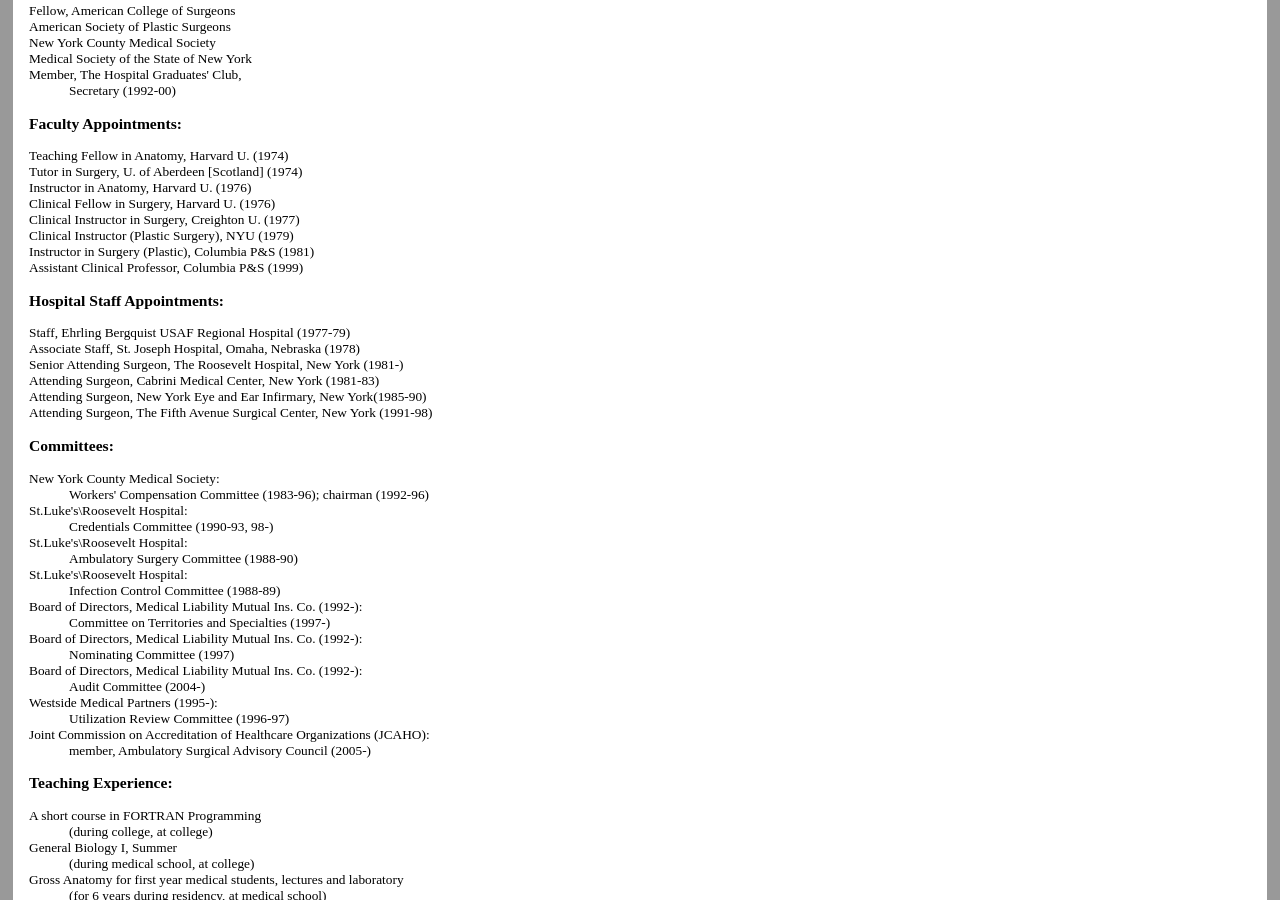
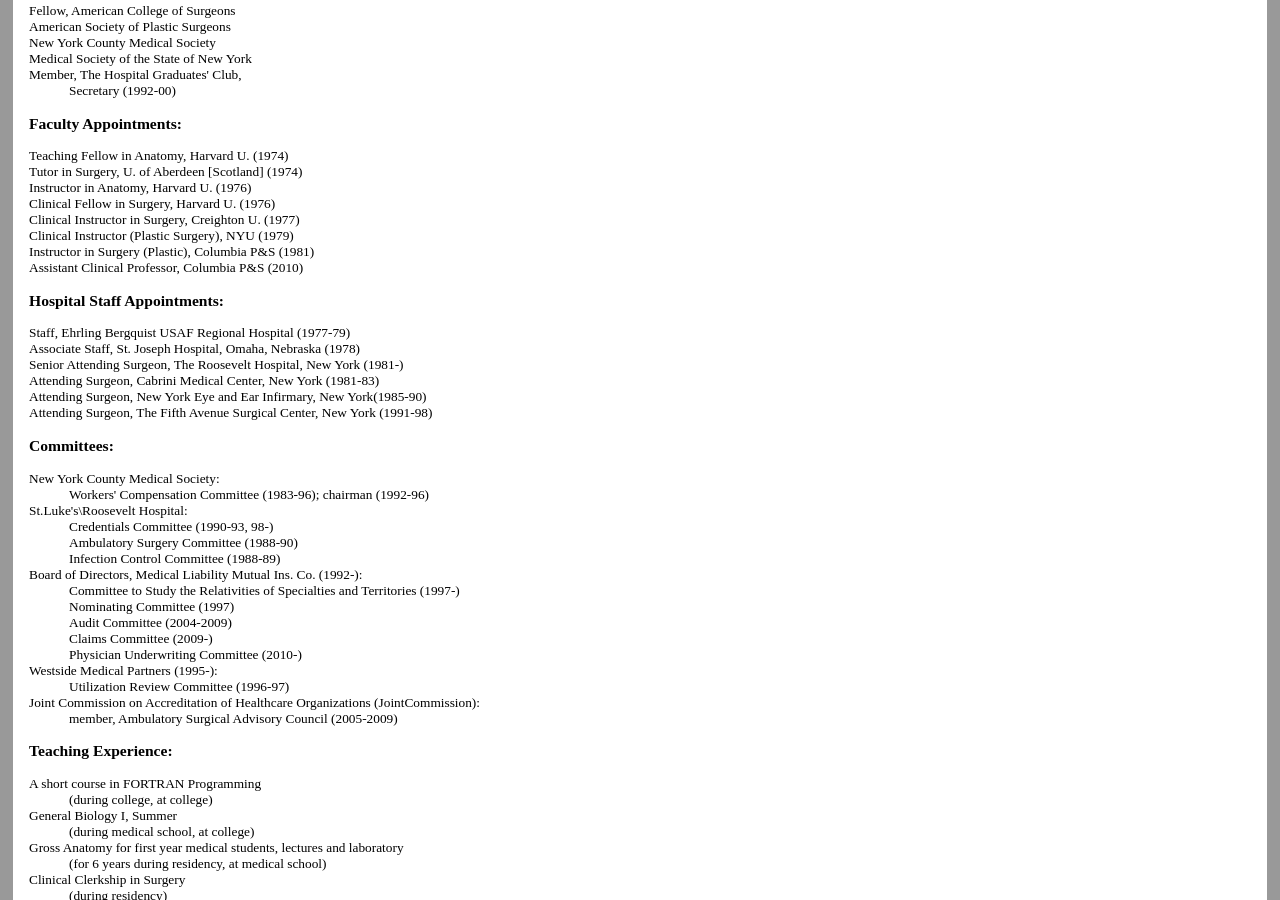
Before and after one commit to RichardKarpinski/richardkarpinski.github.com, a Jekyll site: the page built from cv.html, in a window 1280 px wide and 900 px high, scrolled down 949 px. Built offline with Jekyll 4.4.1, drawn with Linux system fonts in a browser that asks for light colours; Markdown is read by kramdown in place of the engine named in the settings; some of the changed text lies outside the part shown.

Commit message:
Multiple updates
Changed CV to make it current
Changed Office listing to reflect changed Joint/Commission statue,
adding Zevon's place and RH outpatient

```diff
--- a/cv.html
+++ b/cv.html
@@ -164,7 +164,7 @@
 		Instructor in Surgery (Plastic), Columbia P&amp;S (1981)
 	</dt>
 	<dt>
-		Assistant Clinical Professor, Columbia P&amp;S (1999)
+		Assistant Clinical Professor, Columbia P&amp;S (2010)
 	</dt>
 </dl>
 <h3>
@@ -206,15 +206,9 @@
 	<dd>
 		Credentials Committee (1990-93, 98-)
 	</dd>
-	<dt>
-		St.Luke's\Roosevelt Hospital:
-	</dt>
 	<dd>
 		Ambulatory Surgery Committee (1988-90)
 	</dd>
-	<dt>
-		St.Luke's\Roosevelt Hospital:
-	</dt>
 	<dd>
 		Infection Control Committee (1988-89)
 	</dd>
@@ -222,19 +216,19 @@
 		Board of Directors, Medical Liability Mutual Ins. Co. (1992-):
 	</dt>
 	<dd>
-		Committee on Territories and Specialties (1997-)
+		Committee to Study the Relativities of Specialties and Territories (1997-)
 	</dd>
-	<dt>
-		Board of Directors, Medical Liability Mutual Ins. Co. (1992-):
-	</dt>
 	<dd>
 		Nominating Committee (1997)
 	</dd>
-	<dt>
-		Board of Directors, Medical Liability Mutual Ins. Co. (1992-):
-	</dt>
 	<dd>
-		Audit Committee (2004-)
+		Audit Committee (2004-2009)
+	</dd>
+	<dd>
+		Claims Committee (2009-)
+	</dd>
+	<dd>
+		Physician Underwriting Committee (2010-)
 	</dd>
 	<dt>
 		Westside Medical Partners (1995-):
@@ -243,10 +237,10 @@
 		Utilization Review Committee (1996-97)
 	</dd>
 	<dt>
-		Joint Commission on Accreditation of Healthcare Organizations (JCAHO):
+		Joint Commission on Accreditation of Healthcare Organizations (JointCommission):
 	</dt>
 	<dd>
-		member, Ambulatory Surgical Advisory Council (2005-)
+		member, Ambulatory Surgical Advisory Council (2005-2009)
 	</dd>
 </dl>
 <h3>
```
Also changed, not shown: other parts of cv.html (+1 -1 lines), facilities.html (+23 -5 lines).
